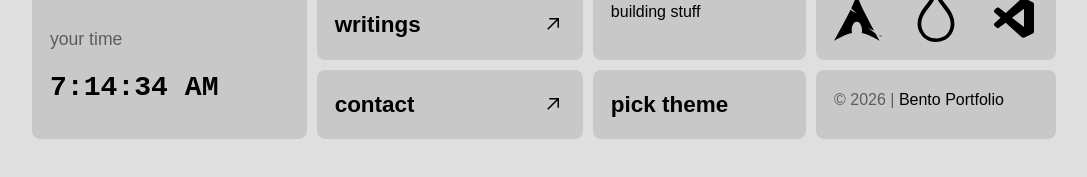
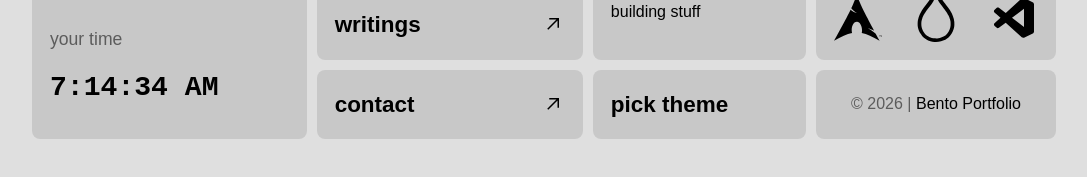
Before and after one commit to karimdevelops/karimdevelops.github.io, a React (Vite) app: page / in a window 1280 px wide. Shown: the part 495-672 px from the top of the page, without its empty margins (96-1183 px from the left). Built offline with nearby package versions, Linux system fonts and the light colour scheme.

Commit message:
Centre credits

```diff
--- a/src/pages/About.tsx
+++ b/src/pages/About.tsx
@@ -76,7 +76,7 @@ export default function About() {
           </div>
           <p className="text-small">doing Bachelors in SE & building stuff</p>
         </div>
-        <div className="credits-card">
+        <div className="credits-card flex flex-center">
           <span className="text-light text-small">
             © 2026 |{" "}
             <a
```
